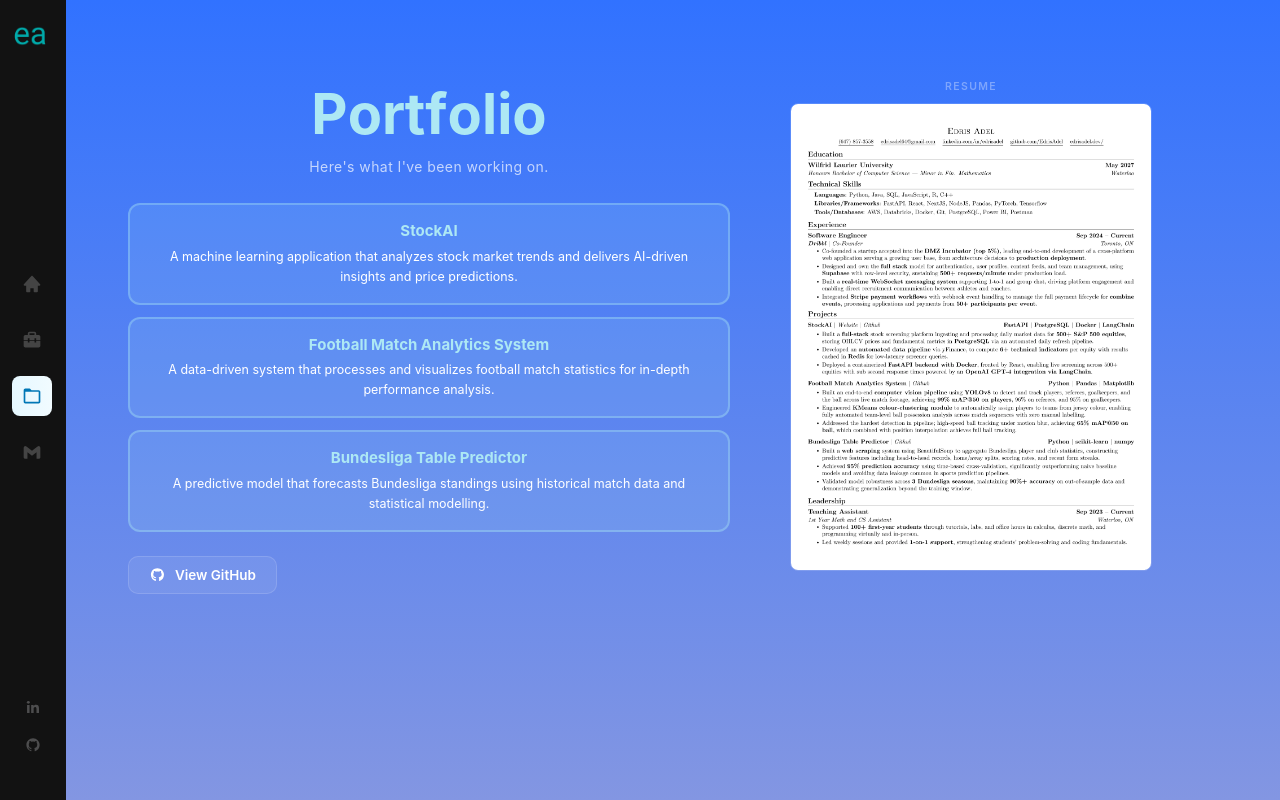
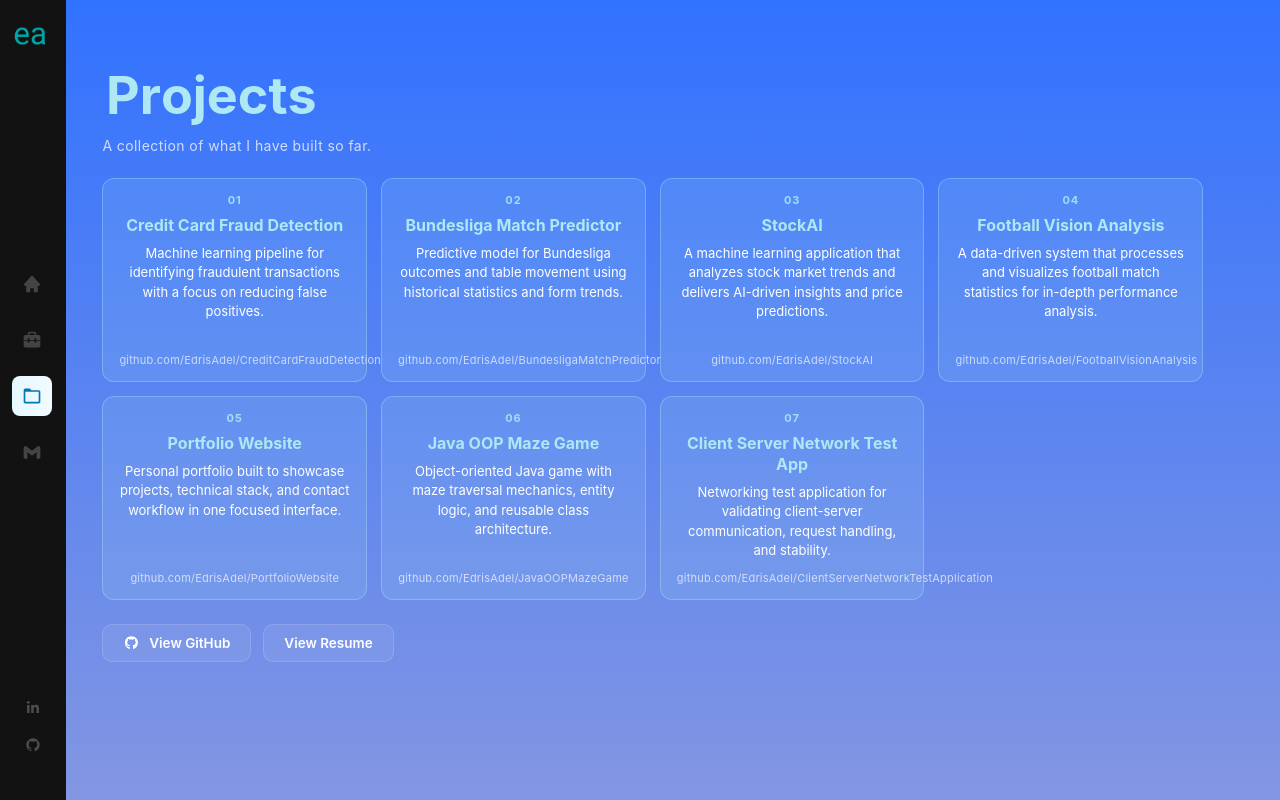
Before and after one commit to EdrisAdel/PortfolioWebsite, a React (Create React App) app: page /projects in a window 1280 px wide. Shown: the top 800 px of the page. Built offline with nearby package versions, Linux system fonts and the light colour scheme.

Commit message:
New projects page

```diff
--- a/src/components/Contact/index.css
+++ b/src/components/Contact/index.css
@@ -113,15 +113,15 @@
     border-radius: 999px;
     padding: 10px 18px;
     font-weight: 600;
-    background: linear-gradient(90deg, #3172ff, #6a9bff);
+    background: #3172ff;
     color: #fff;
     cursor: pointer;
-    transition: transform 140ms ease, box-shadow 140ms ease, opacity 140ms ease;
+    transition: transform 140ms ease, box-shadow 100ms ease, opacity 140ms ease;
 }
 
 .contact-submit:hover:not(:disabled) {
     transform: translateY(-1px);
-    box-shadow: 0 8px 20px rgba(0, 0, 0, 0.3);
+    box-shadow: 0 2px 5px rgba(0, 0, 0, 0.2);
 }
 
 .contact-submit:disabled {
--- a/src/components/Projects/index.css
+++ b/src/components/Projects/index.css
@@ -4,13 +4,10 @@
 
 .hero-projects {
     position: fixed;
-    top: 10%;
-    left: 10vw;
-    width: 80vw;
-    display: flex;
-    flex-direction: row;
-    align-items: flex-start;
-    gap: 60px;
+    top: 8%;
+    left: 8vw;
+    width: 86vw;
+    display: block;
     z-index: 20;
     opacity: 0;
     transition: opacity 500ms ease;
@@ -18,6 +15,11 @@
 
 .hero-projects.show {
     opacity: 1;
+}
+
+.projects-page {
+    width: 100%;
+    min-height: 100%;
 }
 
 /* ── Left column ───────────────────── */
@@ -28,11 +30,21 @@
     flex-direction: column;
 }
 
+.projects-header-row {
+    display: flex;
+    align-items: flex-end;
+    justify-content: space-between;
+    gap: 20px;
+}
+
 .projects-title {
     user-select: none;
     margin: 0;
+    padding: 0;
+    text-indent: 0;
+    margin-right: 4vw;
     white-space: nowrap;
-    font-size: 56px;
+    font-size: 52px;
     color: #ade8f4;
     font-weight: 650;
 }
@@ -48,41 +60,50 @@
 }
 
 .proj-tagline {
-    margin: 10px 0 28px;
+    margin: 10px 0 24px;
     font-size: 14px;
-    color: rgba(255, 255, 255, 0.695);
+    color: rgba(255, 255, 255, 0.74);
     letter-spacing: 0.03em;
 }
 
 /* ── Project cards ─────────────────── */
 .projects-cards-row {
-    display: flex;
-    flex-direction: column;
-    gap: 12px;
+    display: grid;
+    grid-template-columns: repeat(4, minmax(180px, 1fr));
+    gap: 14px;
 }
 
 .project-card {
-    background: rgba(173, 232, 244, 0.13);
-    border: 2px solid rgba(173, 232, 244, 0.35);
+    background: rgba(173, 232, 244, 0.12);
+    border: 1px solid rgba(173, 232, 244, 0.35);
     border-radius: 12px;
-    padding: 16px 20px;
+    padding: 14px 16px;
     display: flex;
     flex-direction: column;
-    gap: 6px;
+    gap: 8px;
     text-decoration: none;
     cursor: pointer;
-    transition: background 170ms ease, border-color 170ms ease, transform 150ms ease;
+    min-height: 174px;
+    transition: background 170ms ease, border-color 170ms ease, transform 150ms ease, box-shadow 150ms ease;
 }
 
 .project-card:hover {
-    background: rgba(173, 232, 244, 0.21);
+    background: rgba(173, 232, 244, 0.2);
     border-color: rgba(173, 232, 244, 0.6);
-    transform: translateX(5px);
+    transform: translateY(-3px);
+    box-shadow: 0 10px 28px rgba(0, 0, 0, 0.22);
+}
+
+.project-card-index {
+    color: rgba(173, 232, 244, 0.88);
+    font-size: 11px;
+    font-weight: 700;
+    letter-spacing: 0.09em;
 }
 
 .project-card-title {
     margin: 0;
-    font-size: 15px;
+    font-size: 16px;
     font-weight: 700;
     color: #ade8f4;
     line-height: 1.3;
@@ -90,14 +111,27 @@
 
 .project-card-desc {
     margin: 0;
-    font-size: 12.5px;
+    font-size: 13px;
     color: rgb(255, 255, 255);
-    line-height: 1.6;
+    line-height: 1.5;
+}
+
+.project-card-repo {
+    margin-top: auto;
+    color: rgba(255, 255, 255, 0.68);
+    font-size: 11px;
+    letter-spacing: 0.02em;
+}
+
+.projects-actions {
+    margin-top: 24px;
+    display: flex;
+    gap: 12px;
+    flex-wrap: wrap;
 }
 
 /* ── GitHub button ─────────────────── */
 .proj-github-btn {
-    margin-top: 24px;
     display: inline-flex;
     align-items: center;
     gap: 9px;
@@ -119,123 +153,43 @@
     transform: translateY(-2px);
 }
 
-/* ── Right column — resume ─────────── */
-.proj-right {
-    flex-shrink: 0;
-    display: flex;
-    flex-direction: column;
-    align-items: center;
-    gap: 10px;
-}
-
-.proj-resume-label {
-    margin: 0;
-    font-size: 10.5px;
-    font-weight: 600;
-    letter-spacing: 0.13em;
-    text-transform: uppercase;
-    color: rgba(255, 255, 255, 0.35);
-}
-
-/* resume + overlay container */
-.projects-resume-wrapper {
-    position: relative;
-    display: inline-block;
-}
-
-/* resume image */
-.projects-resume-frame {
-    width: 360px;
-    height: auto;
-    border-radius: 8px;
-    border: 1px solid rgba(255, 255, 255, 0.15);
-    display: block;
-}
-
-/* hover overlay */
-.projects-resume-overlay {
-    position: absolute;
-    inset: 0;
-    border-radius: 8px;
-    background: rgba(0, 0, 0, 0.58);
-    display: flex;
-    align-items: center;
-    justify-content: center;
-    opacity: 0;
-    pointer-events: none;
-    transition: opacity 200ms ease;
-}
-
-.projects-resume-wrapper:hover .projects-resume-overlay {
-    opacity: 1;
-    pointer-events: auto;
-}
-
-/* download button */
-.projects-download-btn {
-    display: inline-flex;
-    align-items: center;
-    gap: 9px;
-    border: none;
-    border-radius: 10px;
-    padding: 12px 24px;
-    font-size: 14px;
-    font-weight: 600;
-    background: #3172ff;
-    color: #fff;
-    cursor: pointer;
-    transition: background 160ms ease, transform 140ms ease;
-}
-
-.projects-download-btn:hover {
-    background: #4a85ff;
-    transform: scale(1.04);
-}
-
-/* mobile download button — hidden on desktop */
-.proj-mobile-download-btn {
-    display: none;
-}
-
 /* ── Responsive ────────────────────── */
 @media (max-width: 900px) {
     .hero-projects {
-        flex-direction: column;
-        gap: 40px;
-        width: 80vw;
+        position: static;
+        top: auto;
+        left: auto;
+        width: auto;
+        margin: 0;
+        padding: 0 6vw 28px;
+        gap: 30px;
     }
 
     .projects-title {
+        white-space: normal;
         font-size: 42px;
+        margin-right: 25vw;
     }
 
-    /* hide the entire resume preview on mobile */
-    .proj-right {
-        display: none;
-    }
-    .proj-github-btn {
-        max-width: 50%;
-    }
-    /* show the standalone download button instead */
-    .proj-mobile-download-btn {
-        margin-top: 16px;
-        display: inline-flex;
-        align-items: center;
-        gap: 9px;
-        padding: 11px 22px;
-        border-radius: 10px;
-        border: none;
-        background: #3172ff;
-        color: #fff;
-        font-size: 14px;
-        font-weight: 600;
-        cursor: pointer;
-        transition: background 160ms ease, transform 140ms ease;
-        max-width: 52%;
+    .projects-header-row {
+        flex-direction: column;
+        align-items: flex-start;
     }
 
-    .proj-mobile-download-btn:hover {
-        background: #4a85ff;
-        transform: translateY(-2px);
+    .projects-cards-row {
+        grid-template-columns: 1fr;
+        gap: 12px;
+    }
+
+    .project-card {
+        min-height: 0;
+    }
+
+    .projects-actions {
+        padding-bottom: 10px;
+    }
+
+    .proj-github-btn {
+        max-width: unset;
     }
 }
--- a/src/components/Projects/index.js
+++ b/src/components/Projects/index.js
@@ -1,34 +1,64 @@
 import React, { useEffect, useState } from "react";
 import "./index.css";
 import { faGithub } from "@fortawesome/free-brands-svg-icons";
-import { faDownload } from "@fortawesome/free-solid-svg-icons";
 import { FontAwesomeIcon } from "@fortawesome/react-fontawesome"
 
 const wrapLetters = (text) =>
-    text.split("").map((ch, i) => (
-        <span key={i} className="letter">
+    text.replace(/^\s+/, "").split("").map((ch, i) => (
+        <span key={i} className="letter" style={{ '--i': i }}>
             {ch === " " ? "\u00A0" : ch}
         </span>
     ));
 
 const projects = [
     {
+        title: "Credit Card Fraud Detection",
+        description:
+            "Machine learning pipeline for identifying fraudulent transactions with a focus on reducing false positives.",
+        href: "https://github.com/EdrisAdel/CreditCardFraudDetection",
+        repo: "CreditCardFraudDetection",
+    },
+    {
+        title: "Bundesliga Match Predictor",
+        description:
+            "Predictive model for Bundesliga outcomes and table movement using historical statistics and form trends.",
+        href: "https://github.com/EdrisAdel/BundesligaMatchPredictor",
+        repo: "BundesligaMatchPredictor",
+    },
+    {
         title: "StockAI",
         description:
             "A machine learning application that analyzes stock market trends and delivers AI-driven insights and price predictions.",
         href: "https://github.com/EdrisAdel/StockAI",
+        repo: "StockAI",
     },
     {
-        title: "Football Match Analytics System",
+        title: "Football Vision Analysis",
         description:
             "A data-driven system that processes and visualizes football match statistics for in-depth performance analysis.",
         href: "https://github.com/EdrisAdel/FootballVisionAnalysis",
+        repo: "FootballVisionAnalysis",
     },
     {
-        title: "Bundesliga Table Predictor",
+        title: "Portfolio Website",
         description:
-            "A predictive model that forecasts Bundesliga standings using historical match data and statistical modelling.",
-        href: "https://github.com/EdrisAdel/BundesligaMatchPredictor",
+            "Personal portfolio built to showcase projects, technical stack, and contact workflow in one focused interface.",
+        href: "https://github.com/EdrisAdel/PortfolioWebsite",
+        repo: "PortfolioWebsite",
+    },
+    {
+        title: "Java OOP Maze Game",
+        description:
+            "Object-oriented Java game with maze traversal mechanics, entity logic, and reusable class architecture.",
+        href: "https://github.com/EdrisAdel/JavaOOPMazeGame",
+        repo: "JavaOOPMazeGame",
+    },
+    {
+        title: "Client Server Network Test App",
+        description:
+            "Networking test application for validating client-server communication, request handling, and stability.",
+        href: "https://github.com/EdrisAdel/ClientServerNetworkTestApplication",
+        repo: "ClientServerNetworkTestApplication",
     },
 ];
 
@@ -48,21 +78,18 @@ const Projects = () => {
         return () => clearTimeout(tReveal);
     }, []);
 
-    const handleDownload = () => {
-        const link = document.getElementById("hidden-resume-download");
-        if (link) {
-            link.click();
-        }
-    };
-
     return (
         <div className="projects-page">
             <div className={`hero-projects ${showMain ? "show" : ""}`}>
 
                 {/* ── left column ── */}
                 <div className="proj-left">
-                    <h1 className="projects-title">{wrapLetters("Portfolio")}</h1>
-                    <p className="proj-tagline">Here's what I've been working on.</p>
+                    <div className="projects-header-row">
+                        <div>
+                            <h1 className="projects-title">{wrapLetters("Projects")}</h1>
+                            <p className="proj-tagline">A collection of what I have built so far.</p>
+                        </div>
+                    </div>
 
                     <div className="projects-cards-row">
                         {projects.map((project, i) => (
@@ -73,12 +100,17 @@ const Projects = () => {
                                 target="_blank"
                                 rel="noreferrer"
                             >
+                                <span className="project-card-index">{String(i + 1).padStart(2, "0")}</span>
                                 <h3 className="project-card-title">{project.title}</h3>
                                 <p className="project-card-desc">{project.description}</p>
+                                <span className="project-card-repo">
+                                    {`github.com/EdrisAdel/${project.repo}`}
+                                </span>
                             </a>
                         ))}
                     </div>
 
+                    <div className="projects-actions">
                         <a
                             className="proj-github-btn"
                             href="https://github.com/EdrisAdel"
@@ -89,50 +121,17 @@ const Projects = () => {
                             View GitHub
                         </a>
 
-                    {/* mobile-only download button */}
-                    <button
-                        className="proj-mobile-download-btn"
-                        onClick={handleDownload}
-                        aria-label="Download Resume (PDF)"
+                        <a
+                            className="proj-github-btn"
+                            href="/EdrisCS_Resume.pdf"
+                            target="_blank"
+                            rel="noreferrer"
                         >
-                        <FontAwesomeIcon icon={faDownload} />
-                        Download Resume
-                    </button>
-                </div>
-
-                {/* ── right column — resume ── */}
-                <div className="proj-right">
-                    <span className="proj-resume-label">Resume</span>
-                    <div className="projects-resume-wrapper">
-                        <img
-                            src="/EdrisCS_Resume.webp"
-                            alt="Edris Adel Resume"
-                            className="projects-resume-frame"
-                        />
-                        <div className="projects-resume-overlay">
-                            <button
-                                className="projects-download-btn"
-                                onClick={handleDownload}
-                                aria-label="Download Resume (PDF)"
-                            >
-                                <FontAwesomeIcon icon={faDownload} />
-                                <span>Download Resume</span>
-                            </button>
+                            View Resume
+                        </a>
                     </div>
                 </div>
             </div>
-
-            </div>
-
-            {/* hidden download anchor */}
-            <a
-                href="/EdrisCS_Resume.pdf"
-                download
-                id="hidden-resume-download"
-                style={{ display: "none" }}
-            >
-                Download resume
-            </a>
         </div>
     );
 };
```
Also changed, not shown: 1 other file (tests, documents, lock files or other folders). Lines whose indentation alone changed are shown as unchanged.
